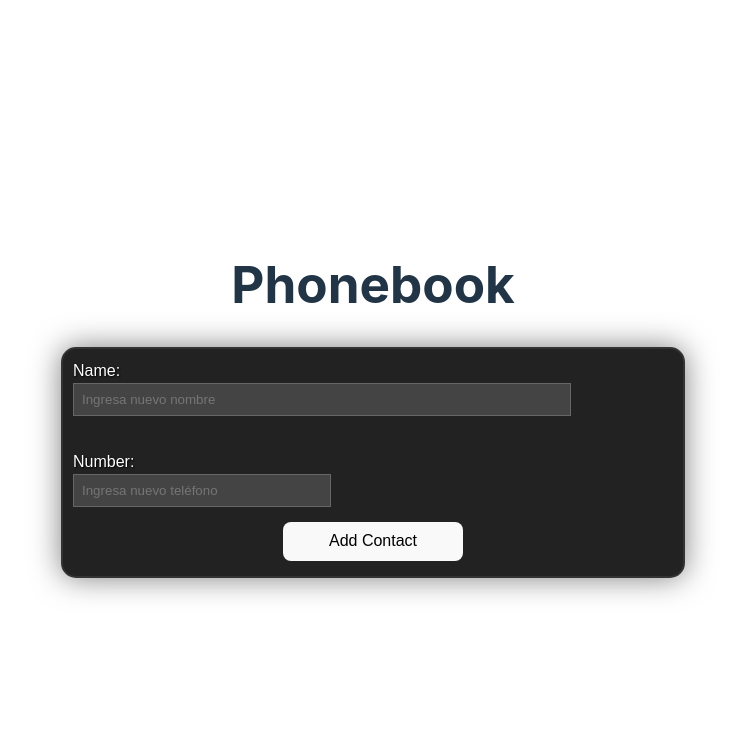
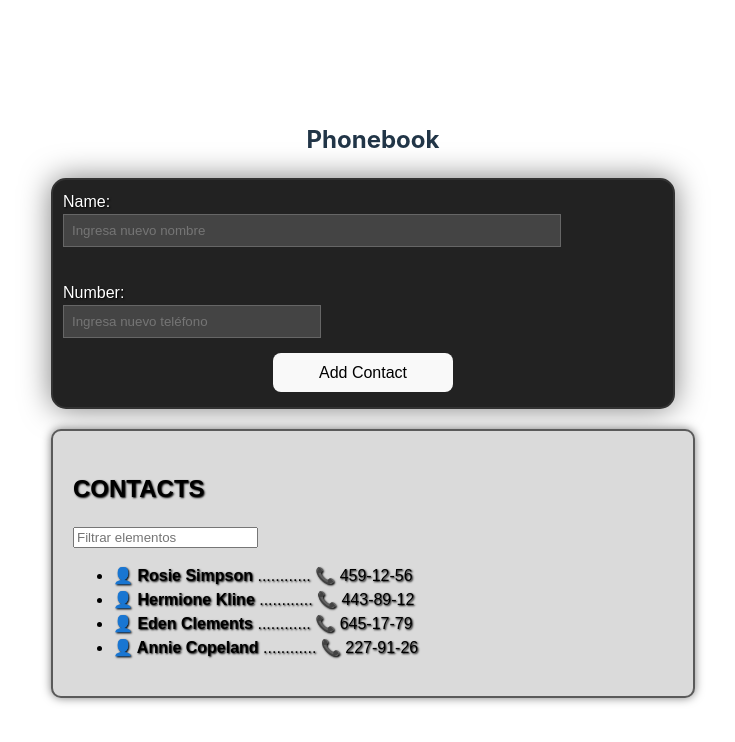
Before and after one commit to sergioing1000/goit-react-hw-02-phonebook, a React (Vite) app: page / in a window 1280 px wide. Shown: the top 742 px of the page, without its empty margins (267-1002 px from the left). Built offline with nearby package versions, Linux system fonts and the light colour scheme.

Commit message:
On branch prueba  Your branch is up to date with 'origin/prueba'.
 Changes to be committed:
	modified:   src/App.jsx
	modified:   src/Components/Contacts.jsx
	modified:   src/Components/Formu.jsx

```diff
--- a/src/App.jsx
+++ b/src/App.jsx
@@ -1,4 +1,6 @@
 import './App.css'
+import { useState } from "react";
+import { customAlphabet } from "nanoid";
 
 
 import { Formu } from "./Components/Formu";
@@ -6,12 +8,44 @@ import { Contacts } from "./Components/Contacts";
 import { Generador } from "./Components/Generador";
 
 function App() {
+
+
+  const generateUniqueID = customAlphabet(
+    '0123456789ABCDEFGHIJKLMNOPQRSTUVWXYZabcdefghijklmnopqrstuvwxyz!"#$%&/()=+',
+    10
+  );
+
+  let state = {
+    contacts: [
+      { id: 1, name: "Rosie Simpson", number: "459-12-56" },
+      { id: 2, name: "Hermione Kline", number: "443-89-12" },
+      { id: 3, name: "Eden Clements", number: "645-17-79" },
+      { id: 4, name: "Annie Copeland", number: "227-91-26" },
+    ],
+    name: "",
+  };
+
+  const [contacts, setContacts] = useState(state.contacts);
+
+  const [name, setName] = useState("");
+  const [tel, setTel] = useState("");
+
+  const handleFormSubmit = (nameValue, telValue) => {
+
+    setName(nameValue);
+    setTel(telValue);
+
+    const newContact = { id: generateUniqueID(), name: nameValue, number: telValue };
+
+    setContacts([...contacts, newContact]);
+
+  };
+
   return (
     <>
-      <h1>Phonebook</h1>
-      <Formu />
-      {/* <Contacts />
-      <Generador /> */}
+      <h2>Phonebook</h2>
+      <Formu onSubmit={handleFormSubmit} />
+      <Contacts contacts={contacts}/>
     </>
   );
 }
--- a/src/Components/Contacts.jsx
+++ b/src/Components/Contacts.jsx
@@ -13,37 +13,30 @@ const Items = ({ nombre, tel }) => {
 };
 
 
-export const Contacts = (rData) => {
+export const Contacts = ({ contacts }) => {
 
-  let initialList = [];
-
-  for (let i = 0; i < rData.data.length; i++) {
-    initialList.push(rData.data[i]);
-  }
-
-  // console.log(rData.data);
-  // console.log(initialList);
 
   const [filter, setFilter] = useState("");
 
-  const [filteredItems, setFilteredItems] = useState(initialList);
+  const [filteredItems, setFilteredItems] = useState(contacts);
 
   const handleFilterChange = (event) => {
     const value = event.target.value;
     setFilter(value);
 
-
-    const filtered = initialList.filter((item) =>
+    const filtered = contacts.filter((item) =>
       item.name.toLowerCase().includes(value.toLowerCase())
     );
 
     setFilteredItems(filtered);
+
   };
+
+
   return (
     <>
       <section className="contactsSec">
         <h2>CONTACTS</h2>
-
         <input
           type="text"
           value={filter}
@@ -54,13 +47,20 @@ export const Contacts = (rData) => {
 
         <div>
           <ul>
-            {filteredItems.map((item) => (
-              <Items key={item.id} nombre={item.name} tel={item.number}>
-                {" "}
-              </Items>
-            ))}
+            {filter === ""
+              ? contacts.map((item) => (
+                  <Items key={item.id} nombre={item.name} tel={item.number}>
+                    {" "}
+                  </Items>
+                ))
+              : filteredItems.map((item) => (
+                  <Items key={item.id} nombre={item.name} tel={item.number}>
+                    {" "}
+                  </Items>
+                ))}
           </ul>
         </div>
+
       </section>
     </>
   );
--- a/src/Components/Formu.jsx
+++ b/src/Components/Formu.jsx
@@ -3,24 +3,30 @@ import { customAlphabet } from "nanoid";
 
 import "./formu.css";
 
-//
-
-export const Formu = () => {
+export const Formu = ( {onSubmit} ) => {
 
   const [inputValueName, setinputValueName] = useState("");
   const [inputValueTel, setinputValueTel] = useState("");
 
   const onInputNamechange = (event) => {
-      setinputValueName(event.target.value);
+    setinputValueName(event.target.value);
   };
 
   const onInputTelchange = (event) => {
-      setinputValueTel(event.target.value);
+    setinputValueTel(event.target.value);
   };
 
-  return [
+  const handleSubmit = (event) => {
+    event.preventDefault();
+    onSubmit(inputValueName, inputValueTel);
+
+    setinputValueName("");
+    setinputValueTel("");
+  };
+
+  return (
     <>
-      <form className="formulario" onSubmit={(event) => onSubmit(event)}>
+      <form className="formulario" onSubmit={handleSubmit}>
         <p>Name:</p>
 
         <input
@@ -55,7 +61,6 @@ export const Formu = () => {
           Add Contact
         </button>
       </form>
-    </>,
-  ];
-
+    </>
+  );
 }
```
